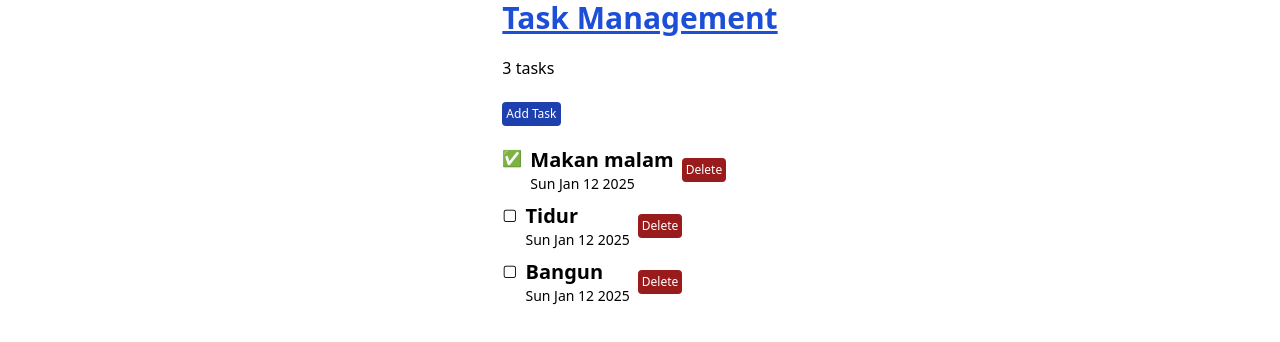
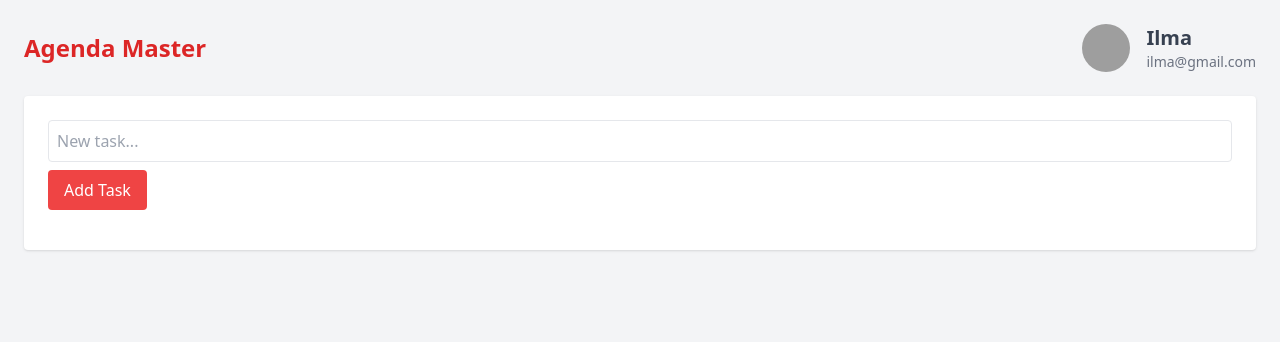
Before and after one commit to aisyahilma/agenda, a React (Vite) app: page / in a window 1280 px wide. Shown: the top 342 px of the page. Built offline with nearby package versions, Linux system fonts and the light colour scheme; grey boxes are pictures that could not be loaded.

Commit message:
simple project

```diff
--- a/src/App.tsx
+++ b/src/App.tsx
@@ -1,53 +1,64 @@
-import { useState } from "react";
-import { TaskList } from "./components/task-list";
-import { Task } from "./types/task";
+import React, { useState } from 'react';
+import Profile from './components/profile';
+import TaskList from './components/task-list';
 
-const initialTaskItems: Task[] = [
-  { id: 1, text: "Makan malam", isCompleted: true, date: new Date() },
-  { id: 2, text: "Tidur", isCompleted: false, date: new Date() },
-  { id: 3, text: "Bangun", isCompleted: false, date: new Date() },
-];
+interface Task {
+  id: number;
+  title: string;
+  completed: boolean;
+}
 
-export function App() {
-  const [taskItems, setTaskItems] = useState(initialTaskItems);
+const App: React.FC = () => {
+  const [tasks, setTasks] = useState<Task[]>([]);
+  const [newTaskTitle, setNewTaskTitle] = useState('');
 
-  function addTaskItem() {
-    const newTaskItem = {
-      id: taskItems[taskItems.length - 1].id + 1,
-      text: "Tugas baru",
-      isCompleted: false,
-      date: new Date(),
+  const addTask = () => {
+    if (!newTaskTitle) return;
+    setTasks((prev) => [
+      ...prev,
+      { id: Date.now(), title: newTaskTitle, completed: false },
+    ]);
+    setNewTaskTitle('');
   };
 
-    const updatedTaskItems = [...taskItems, newTaskItem];
+  const toggleTask = (id: number) => {
+    setTasks((prev) =>
+      prev.map((task) =>
+        task.id === id ? { ...task, completed: !task.completed } : task
+      )
+    );
+  };
 
-    setTaskItems(updatedTaskItems);
-  }
+  const deleteTask = (id: number) => {
+    setTasks((prev) => prev.filter((task) => task.id !== id));
+  };
 
   return (
-    <div className="flex justify-center">
-      <div className="space-y-8">
-        <main className="space-y-5">
-          <header>
-            <h1 className="text-3xl font-bold text-blue-700 underline">
-              Task Management
-            </h1>
+    <div className="min-h-screen bg-gray-100 p-6">
+      <header className="flex justify-between items-center mb-6">
+        <h1 className="text-2xl font-bold text-red-600">Agenda Master</h1>
+        <Profile />
       </header>
-
-          <p className="read-the-docs">{taskItems.length} tasks</p>
-
-          <div>
+      <main className="bg-white rounded shadow p-6">
+        <div className="mb-4">
+          <input
+            type="text"
+            value={newTaskTitle}
+            onChange={(e) => setNewTaskTitle(e.target.value)}
+            className="border rounded p-2 w-full"
+            placeholder="New task..."
+          />
           <button
-              onClick={addTaskItem}
-              className="rounded bg-blue-800 p-1 text-xs text-white"
+            onClick={addTask}
+            className="bg-red-500 text-white px-4 py-2 rounded mt-2 hover:bg-red-600"
           >
             Add Task
           </button>
         </div>
-
-          <TaskList taskItems={taskItems} />
+        <TaskList tasks={tasks} onToggle={toggleTask} onDelete={deleteTask} />
       </main>
     </div>
-    </div>
   );
-}
+};
+
+export default App;
--- a/src/components/avatar.tsx
+++ b/src/components/avatar.tsx
@@ -1,11 +1,13 @@
-type AvatarProps = {
-    src:string;
-    size:number;
+
+import React from 'react';
+
+interface AvatarProps {
+  src: string;
+  alt: string;
 }
-export function Avatar({src, size}: AvatarProps) {
-    return (
-      <div>
-        <img src={src} alt="Avatar" width={size} height={size} />
-      </div>
-    );
-}
+
+const Avatar: React.FC<AvatarProps> = ({ src, alt }) => {
+  return <img src={src} alt={alt} className="w-12 h-12 rounded-full" />;
+};
+
+export default Avatar;
--- a/src/components/button-counter.tsx
+++ /dev/null
@@ -1,23 +0,0 @@
-import { useState } from "react";
-
-export function ButtonCounter() {
-  const [count, setCount] = useState(0);
-
-  function handleIncrement() {
-    const newCount = count + 1;
-    setCount(newCount);
-  }
-
-  return (
-    <div>
-      <h1>Counter</h1>
-      <p>Count: {count}</p>
-      <button
-        onClick={handleIncrement}
-        className="rounded bg-green-800 p-1 text-xs text-white"
-      >
-        Increment
-      </button>
-    </div>
-  );
-}
--- a/src/components/card.tsx
+++ b/src/components/card.tsx
@@ -1,8 +1,17 @@
-export function Card() {
+import React from 'react';
+
+interface CardProps {
+  title: string;
+  children: React.ReactNode;
+}
+
+const Card: React.FC<CardProps> = ({ title, children }) => {
   return (
-    <div>
-        <h2>Card</h2>
-        <p>Card components</p>
+    <div className="bg-white rounded shadow p-4">
+      <h3 className="text-lg font-bold text-red-500">{title}</h3>
+      {children}
     </div>
-  )
-}
+  );
+};
+
+export default Card;
--- a/src/components/gallery.tsx
+++ /dev/null
@@ -1,12 +0,0 @@
-import { Profile } from "../components/profile";
-
-export function Gallery() {
-    return (
-        <div>
-            <h2>Gallery</h2>
-            <Profile />
-            <Profile />
-            <Profile />
-        </div>
-    )
-}
--- a/src/components/profile.tsx
+++ b/src/components/profile.tsx
@@ -1,11 +1,16 @@
-export function Profile() {
-  const imageUrl = "https://st4.depositphotos.com/34458648/40874/v/450/depositphotos_408742582-stock-illustration-logo-luxury-design-vector-icon.jpg";
-  const altText = "AM";
-  const imageWidth = 100;
+import React from 'react';
+import Avatar from './avatar';
 
+const Profile: React.FC = () => {
   return (
-    <div>
-      <img src={imageUrl} alt={altText} width={imageWidth} height={75} />
+    <div className="flex items-center space-x-4">
+      <Avatar src="/default-avatar.png" alt="Ilma" />
+      <div>
+        <p className="text-xl font-semibold text-gray-700">Ilma</p>
+        <p className="text-sm text-gray-500">ilma@gmail.com</p>
+      </div>
     </div>
   );
-}
+};
+
+export default Profile;
--- a/src/components/task-list-item.tsx
+++ b/src/components/task-list-item.tsx
@@ -1,34 +1,33 @@
-import { Task } from "../types/task";
+import React from 'react';
 
-type TaskItemProps = {
-  taskItem: Task;
+interface TaskListItemProps {
+  task: {
+    id: number;
+    title: string;
+    completed: boolean;
   };
-
-export function TaskListItem({ taskItem }: TaskItemProps) {
-  function deleteTask() {
-    console.log("Delete task");
+  onToggle: (id: number) => void;
+  onDelete: (id: number) => void;
 }
 
+const TaskListItem: React.FC<TaskListItemProps> = ({ task, onToggle, onDelete }) => {
   return (
-    <div className="flex gap-2">
-      {taskItem.isCompleted && <span>✅</span>}
-      {!taskItem.isCompleted && <span>▢</span>}
-
+    <div className="flex items-center justify-between py-2">
       <div>
-        <p className="text-xl font-bold">{taskItem.text}</p>
-        <p className="text-sm">
-          <time>{taskItem.date.toDateString()}</time>
-        </p>
+        <input
+          type="checkbox"
+          checked={task.completed}
+          onChange={() => onToggle(task.id)}
+        />
+        <span className={`ml-2 ${task.completed ? 'line-through text-gray-500' : ''}`}>
+          {task.title}
+        </span>
       </div>
-
-      <div className="flex items-center">
-        <button
-          onClick={deleteTask}
-          className="rounded bg-red-800 p-1 text-xs text-white"
-        >
+      <button onClick={() => onDelete(task.id)} className="text-red-500 hover:underline">
         Delete
       </button>
     </div>
-    </div>
   );
-}
+};
+
+export default TaskListItem;
--- a/src/components/task-list.tsx
+++ b/src/components/task-list.tsx
@@ -1,20 +1,31 @@
-import { type Task } from "../types/task";
-import { TaskListItem } from "./task-list-item";
+import React from 'react';
+import TaskListItem from './task-list-item';
 
-type TaskItemsProps = {
-  taskItems: Task[];
+interface Task {
+  id: number;
+  title: string;
+  completed: boolean;
+}
+
+interface TaskListProps {
+  tasks: Task[];
+  onToggle: (id: number) => void;
+  onDelete: (id: number) => void;
+}
+
+const TaskList: React.FC<TaskListProps> = ({ tasks, onToggle, onDelete }) => {
+  return (
+    <div>
+      {tasks.map((task) => (
+        <TaskListItem
+          key={task.id}
+          task={task}
+          onToggle={onToggle}
+          onDelete={onDelete}
+        />
+      ))}
+    </div>
+  );
 };
 
-export function TaskList({ taskItems }: TaskItemsProps) {
-  return (
-    <ul className="space-y-2">
-      {taskItems.map((taskItem) => {
-        return (
-          <li key={taskItem.id}>
-            <TaskListItem taskItem={taskItem} />
-          </li>
-        );
-      })}
-    </ul>
-  );
-}
+export default TaskList;
```
Also changed, not shown: src/main.tsx (+7 -7 lines). Lines whose indentation alone changed are shown as unchanged.
